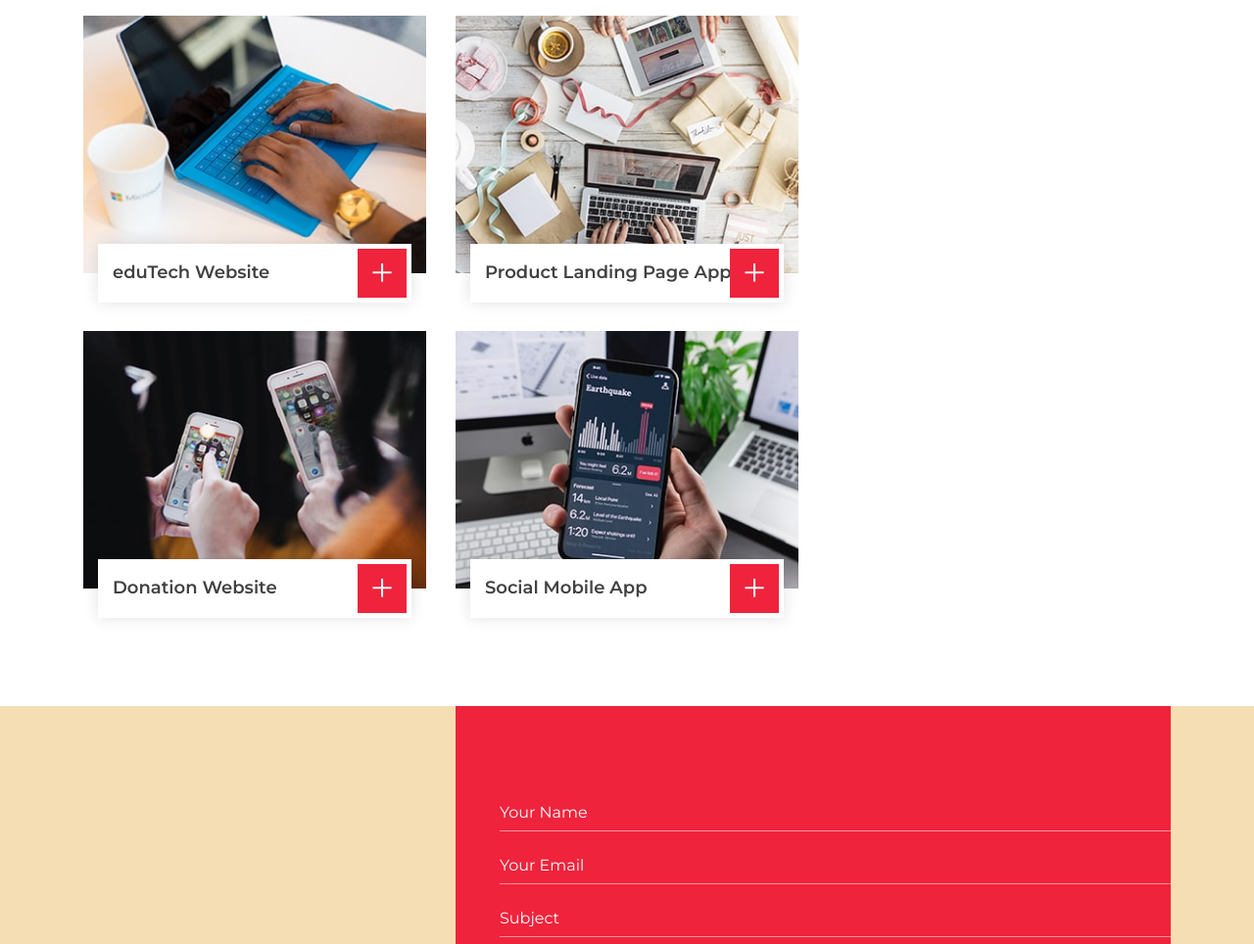
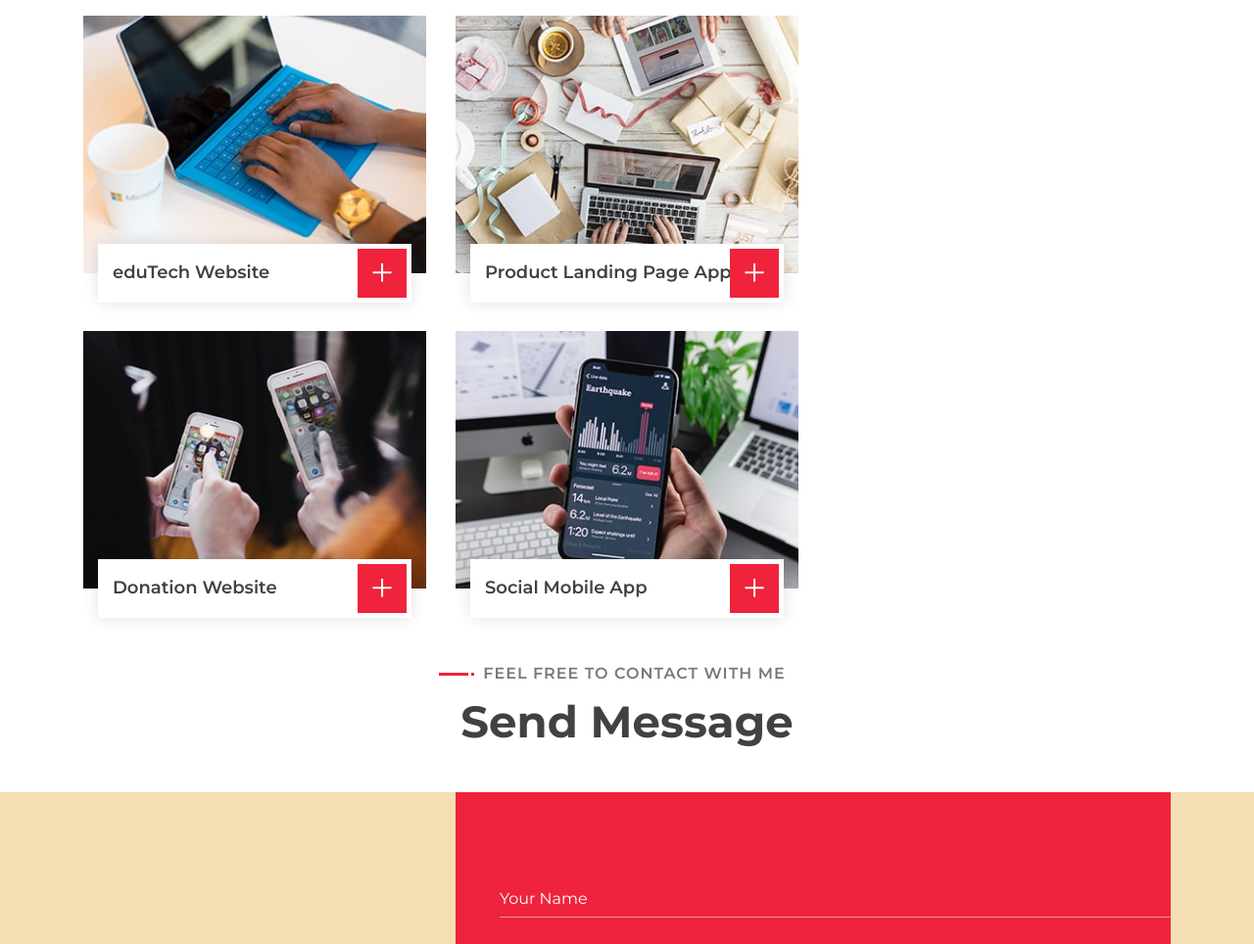
Before and after one commit to nusrat-jahan29/My-Portfolio, a plain HTML site: page index.html in a window 1280 px wide. Shown: the part 1257-2221 px from the top of the page at 98% size. Drawn offline with nearby package versions, Linux system fonts and the light colour scheme.

Commit message:
added some info

```diff
--- a/index.html
+++ b/index.html
@@ -90,7 +90,7 @@
                         <div class="about-text">
                             <p>
                                 Hello ,I am Nusrat Jahan.
-                                I am pursuing my B.S.C in Computer Science and Engineering on Daffodil International
+                                I am pursuing my B.S.C in Computer Science and Engineering at Daffodil International
                                 University.
                             </p>
                             <p>From Dhaka,Bangladesh</p>
@@ -228,6 +228,11 @@
 
 
     <!-- Contact Start -->
+    <div class="section-header text-center wow zoomIn" data-wow-delay="0.1s">
+        <p>Feel free to contact with me </p>
+        <h2>Send Message </h2>
+    </div>
+
     <div class="contact wow fadeInUp" data-wow-delay="0.1s" id="contact">
         <div class="container-fluid">
             <div class="container">
```
